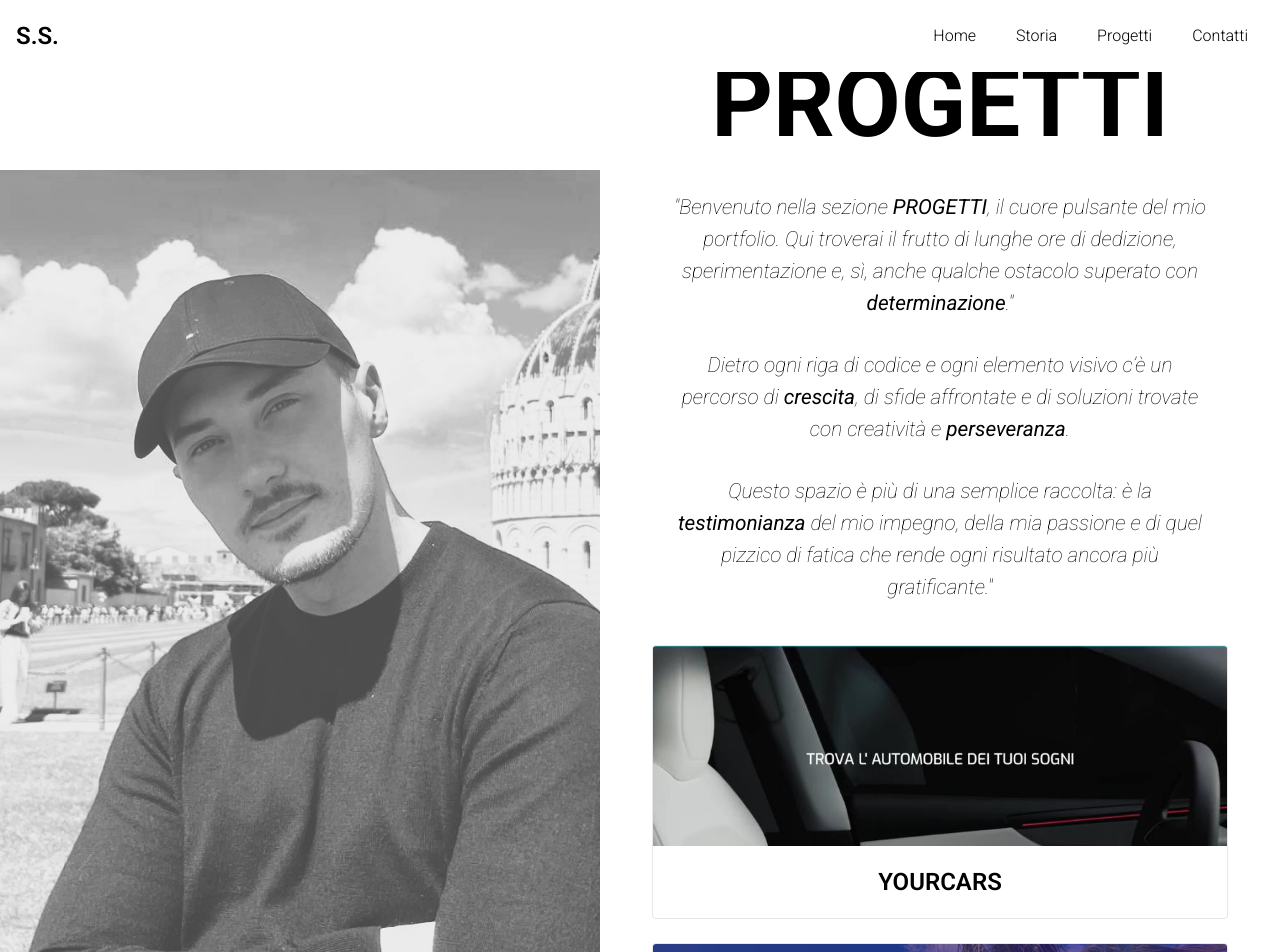
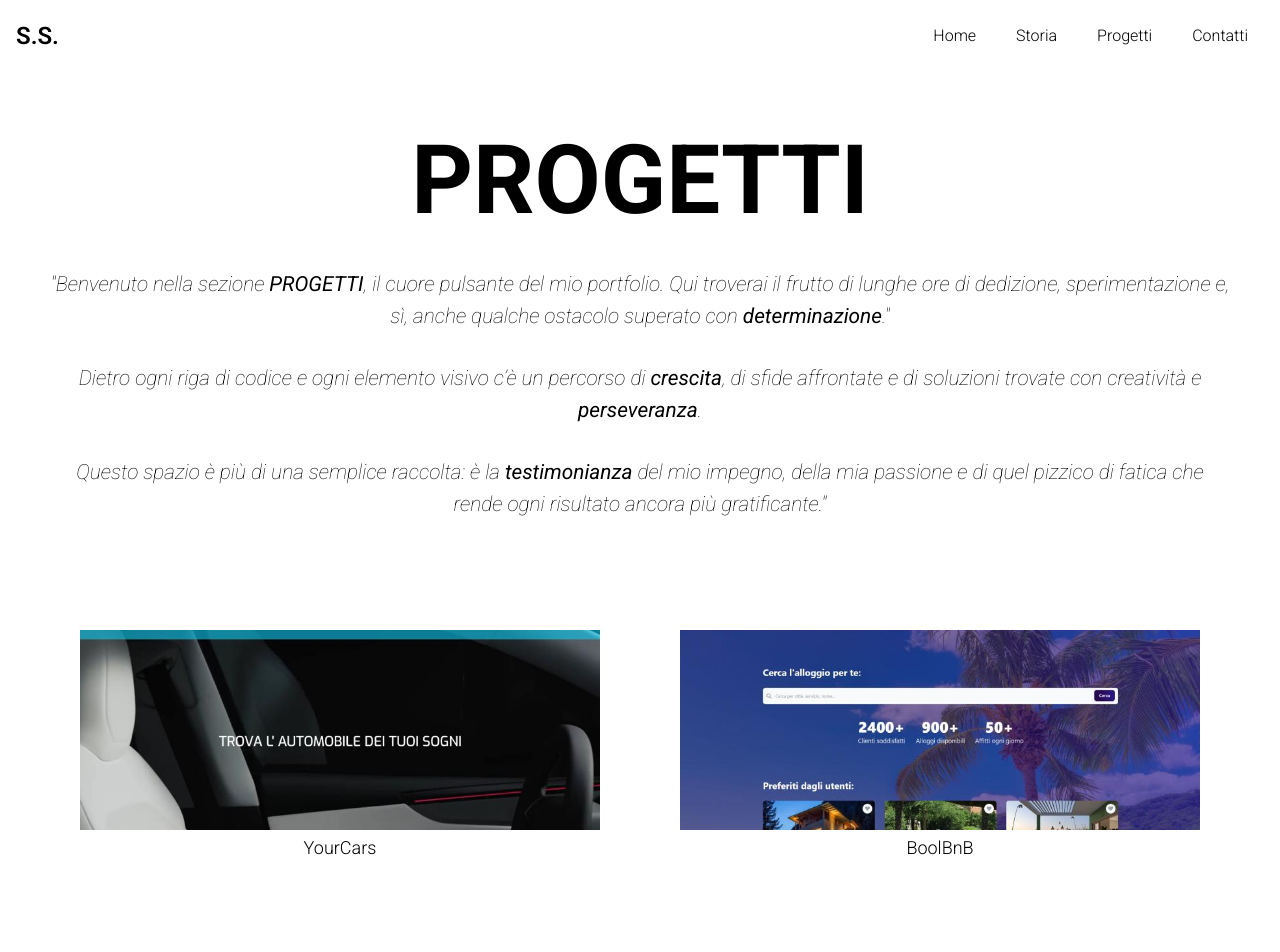
Before and after one commit to Stefanospedicato/portfolio, a React (Vite) app: page /progetti in a window 1280 px wide. Shown: the top 952 px of the page. Built offline with nearby package versions, Linux system fonts and the light colour scheme.

Commit message:
feat: project page completed

```diff
--- a/src/pages/Projects.jsx
+++ b/src/pages/Projects.jsx
@@ -1,27 +1,28 @@
-import ImageSection from "../components/ImageSection";
-import RoundedImage from "../components/RoundedImage";
 import { motion } from "framer-motion";
 import { projects } from "../data/data";
 import { Link } from "react-router-dom";
 
 const Projects = () => {
   return (
-    <div className="w-full  xl:h-[1100px] flex items-center justify-center">
-      <section className="w-full flex flex-col xl:flex-row xl:justify-between min-h-screen homepage-section gap-10 relative pt-20 pb-20">
-        <ImageSection />
+    <div className="w-full min-h-screen flex items-center justify-center">
+      <section className="w-full flex flex-col items-center text-center pt-28 pb-20 px-5">
 
-        <motion.div
+        {/* Titolo */}
+        <motion.p
           initial={{ opacity: 0, y: 50 }}
           animate={{ opacity: 1, y: 0 }}
-          transition={{ duration: 1 }}
-          className="w-full flex flex-col items-center text-center xl:w-[50%] justify-start xl:mr-10 xl:pt-32"
+          transition={{ duration: 1, ease: "easeOut" }}
+          className="text-4xl font-bold mb-10 xl:text-8xl"
         >
-          <p className="text-4xl font-bold mb-10 xl:text-8xl">PROGETTI</p>
+          PROGETTI
+        </motion.p>
 
+        {/* Descrizione */}
         <motion.div
           initial={{ opacity: 0, y: 20 }}
           animate={{ opacity: 1, y: 0 }}
           transition={{ duration: 1, delay: 0.4 }}
+          className="w-full"
         >
           <p className="description">
             "Benvenuto nella sezione <strong>PROGETTI</strong>, il cuore pulsante del mio portfolio. Qui troverai il frutto di lunghe ore di dedizione, sperimentazione e, sì, anche qualche ostacolo superato con <strong>determinazione</strong>."
@@ -34,32 +35,14 @@ const Projects = () => {
           </p>
         </motion.div>
 
-          {/* Lista Progetti Animata */}
+        {/* Lista Progetti */}
         <motion.div
           initial={{ opacity: 0 }}
           animate={{ opacity: 1 }}
           transition={{ duration: 1, delay: 0.6 }}
-            className="flex flex-wrap xl:overflow-y-auto xl:max-h-[500px] mb-20"
+          className="flex flex-wrap justify-center mt-10  w-full px-5"
         >
-            {projects.map((project, index) => (
-              <motion.div
-                key={project.id}
-                initial={{ opacity: 0, scale: 0.9 }}
-                animate={{ opacity: 1, scale: 1 }}
-                transition={{ duration: 0.6, delay: index * 0.15 }}
-                className="w-full p-3"
-              >
-                <Link to={`/progetti/${project.id}`} className="block">
-                  <div className="project-card flex flex-col items-center cursor-pointer border border-gray-200 bg-white transition duration-500 overflow-hidden rounded">
-                    <div className="w-full h-[200px] overflow-hidden flex items-center justify-center">
-                      <img className="object-cover w-full mb-3 hover:scale-110 transition duration-500" src={project.image} alt={project.name} />
-                    </div>
-                    <h2 className="text-2xl font-semibold uppercase p-5">{project.name}</h2>
-                  </div>
-                </Link>
-              </motion.div>
-            ))}
-          </motion.div>
+          {projects.map((project, index) => (<motion.div key={project.id} initial={{ opacity: 0, scale: 0.9 }} animate={{ opacity: 1, scale: 1 }} transition={{ duration: 0.6, delay: index * 0.15 }} className="w-full p-3 md:w-1/2 md:p-10" > <Link to={`/progetti/${project.id}`} className="block"> <div className="project-card flex flex-col items-center cursor-pointer transition duration-500 overflow-hidden"> <div className="w-full h-[200px] overflow-hidden flex items-center justify-center"> <img className="object-cover w-full mb-3 hover:scale-110 transition duration-500" src={project.image} alt={project.name} /> </div> <h2 className="text-lg mb-5 pt-1">{project.name}</h2> </div> </Link> </motion.div>))}
         </motion.div>
       </section>
     </div>
```
Lines whose indentation alone changed are shown as unchanged.
